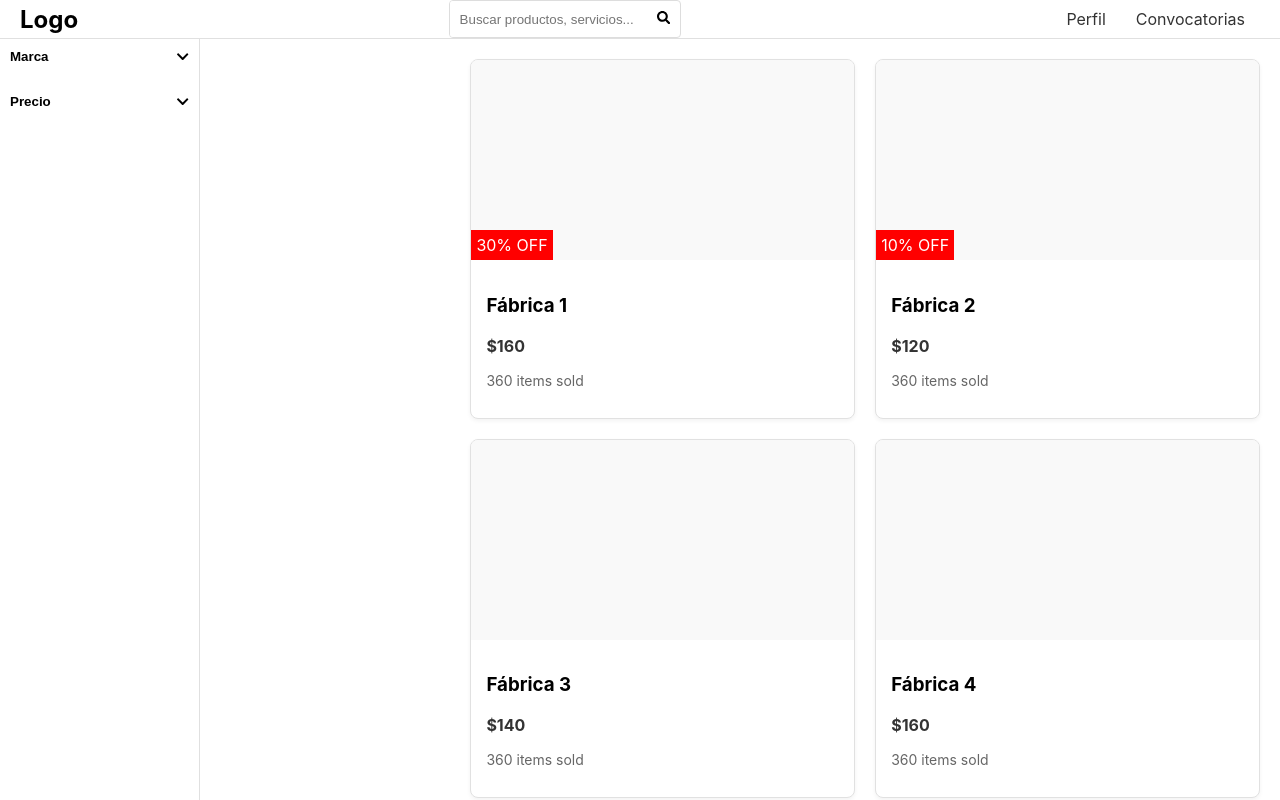
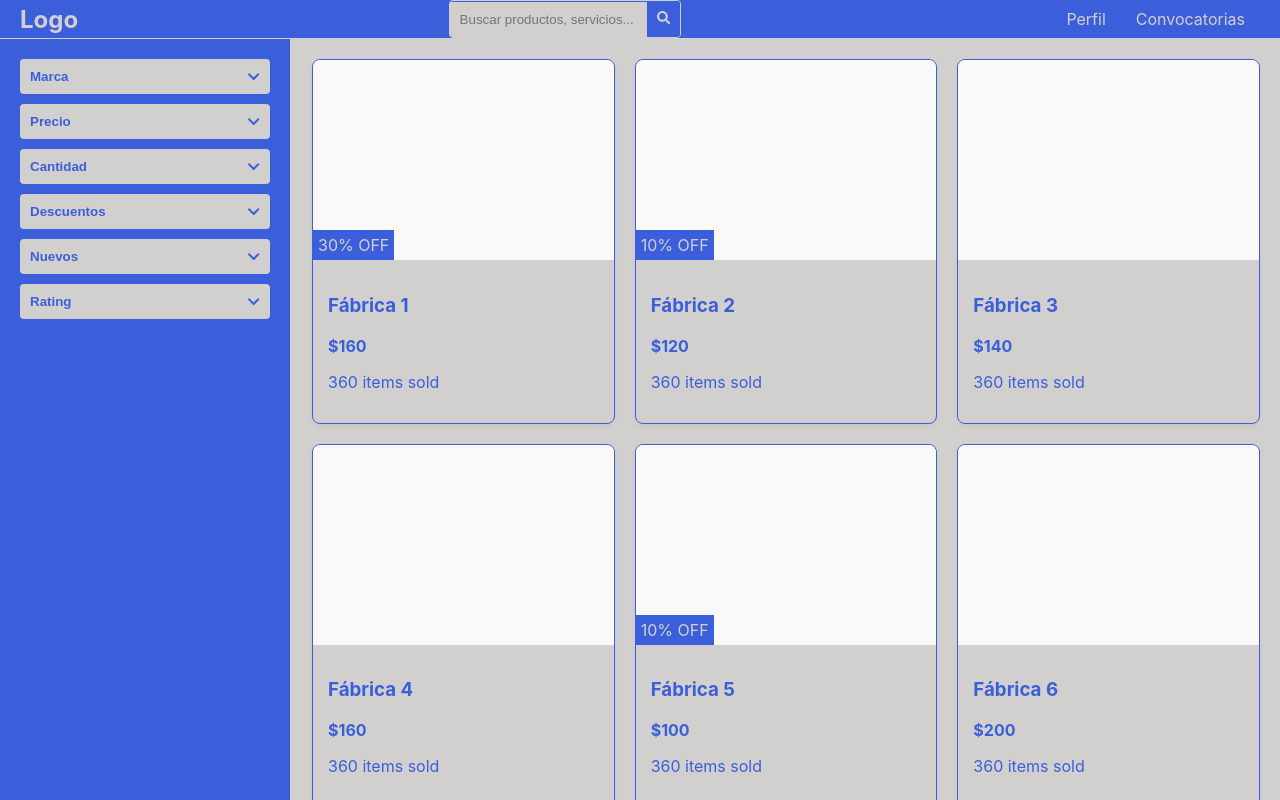
Before and after one commit to Renucopata/DrunkProject, a React (Create React App) app in the folder frontend/client/: page /login in a window 1280 px wide. Both pictures are taken after typing "Sample", "Sample", "Sample", "Sample123" into the empty fields and a click on the button "Register". Shown: the top 800 px of the page. Built offline with nearby package versions, Linux system fonts and the light colour scheme.

Commit message:
buscador del productgrid funcionando, colores a todas las paginas

```diff
--- a/frontend/client/src/components/Navbar/Navbar.jsx
+++ b/frontend/client/src/components/Navbar/Navbar.jsx
@@ -1,22 +1,39 @@
-import React from 'react';
+import React, { useState } from 'react';
 import { FaSearch } from 'react-icons/fa';
-import { Link } from 'react-router-dom'; // Importa Link de react-router-dom
-import '../../styles/Navbar.css'; // Asegúrate de que la ruta refleja la ubicación real del archivo CSS
+import { Link } from 'react-router-dom';
+import '../../styles/Navbar.css';
 
-const Navbar = () => {
+const Navbar = ({ onSearch }) => {
+  const [searchTerm, setSearchTerm] = useState('');
+
+  const handleSearchChange = (event) => {
+    setSearchTerm(event.target.value);
+  };
+
+  const handleSearchSubmit = (event) => {
+    event.preventDefault();
+    onSearch(searchTerm);  // Llama a la función onSearch con el término actual
+  };
+
   return (
     <nav className="navbar">
-      <div className="logo">Logo</div> {/* Reemplaza esto con tu componente de logo o imagen */}
+      <div className="logo">Logo</div>
       <div className="search-bar">
-        <input type="text" placeholder="Buscar productos, servicios..." />
-        <button type="submit">
-          <FaSearch />
-        </button>
+        <form onSubmit={handleSearchSubmit}>
+          <input
+            type="text"
+            placeholder="Buscar productos, servicios..."
+            value={searchTerm}
+            onChange={handleSearchChange}
+          />
+          <button type="submit">
+            <FaSearch />
+          </button>
+        </form>
       </div>
       <div className="navbar-links">
-        {/* Utiliza el componente Link para la navegación */}
         <Link to="/profile">Perfil</Link>
-        <Link to="/convocatoria">Convocatorias</Link> {/* Asegúrate de que la ruta coincida con la definida en tus Routes */}
+        <Link to="/convocatoria">Convocatorias</Link>
       </div>
     </nav>
   );
--- a/frontend/client/src/components/ProductGrid/ProductGrid.jsx
+++ b/frontend/client/src/components/ProductGrid/ProductGrid.jsx
@@ -1,30 +1,52 @@
 import React from 'react';
-import '../../styles/ProductGrid.css'; // Asegúrate de que la ruta refleja la ubicación real del archivo CSS
+import '../../styles/ProductGrid.css';
 
-const ProductGrid = () => {
-  // Esta es una lista de ejemplo con seis productos
+const ProductGrid = ({ searchTerm }) => {
   const products = [
     { id: 1, name: 'Fábrica 1', price: '$160', sold: '360 items sold', rating: 4, isSale: true, discount: '30% OFF' },
     { id: 2, name: 'Fábrica 2', price: '$120', sold: '360 items sold', rating: 3, isSale: true, discount: '10% OFF' },
     { id: 3, name: 'Fábrica 3', price: '$140', sold: '360 items sold', rating: 5 },
     { id: 4, name: 'Fábrica 4', price: '$160', sold: '360 items sold', rating: 4 },
     { id: 5, name: 'Fábrica 5', price: '$100', sold: '360 items sold', rating: 5, isSale: true, discount: '10% OFF' },
-    { id: 6, name: 'Fábrica 6', price: '$200', sold: '360 items sold', rating: 4 }
+    { id: 6, name: 'Fábrica 6', price: '$200', sold: '360 items sold', rating: 4 },
+    { id: 7, name: 'Fábrica 7', price: '$150', sold: '350 items sold', rating: 3, isSale: true, discount: '20% OFF' },
+    { id: 8, name: 'Fábrica 8', price: '$110', sold: '340 items sold', rating: 4 },
+    { id: 9, name: 'Fábrica 9', price: '$130', sold: '330 items sold', rating: 5, isSale: true, discount: '15% OFF' },
+    { id: 10, name: 'Fábrica 10', price: '$170', sold: '320 items sold', rating: 4 },
+    { id: 11, name: 'Fábrica 11', price: '$180', sold: '310 items sold', rating: 5 },
+    { id: 12, name: 'Fábrica 12', price: '$190', sold: '300 items sold', rating: 4 },
+    { id: 13, name: 'Fábrica 13', price: '$210', sold: '290 items sold', rating: 3, isSale: true, discount: '5% OFF' },
+    { id: 14, name: 'Fábrica 14', price: '$220', sold: '280 items sold', rating: 4, isSale: true, discount: '25% OFF' },
+    { id: 15, name: 'Fábrica 15', price: '$230', sold: '270 items sold', rating: 5, isSale: true, discount: '35% OFF' },
+    { id: 16, name: 'Fábrica 16', price: '$240', sold: '260 items sold', rating: 3 },
+    { id: 17, name: 'Fábrica 17', price: '$250', sold: '250 items sold', rating: 4 },
+    { id: 18, name: 'Fábrica 18', price: '$260', sold: '240 items sold', rating: 3, isSale: true, discount: '10% OFF' },
+    { id: 19, name: 'Fábrica 19', price: '$270', sold: '230 items sold', rating: 5 },
+    { id: 20, name: 'Fábrica 20', price: '$280', sold: '220 items sold', rating: 4, isSale: true, discount: '20% OFF' }
   ];
+
+  const normalizeString = (str) => {
+    return str
+      .normalize("NFD")
+      .replace(/[\u0300-\u036f]/g, "")
+      .toLowerCase();
+  };
+
+  const filteredProducts = products.filter(product =>
+    normalizeString(product.name).includes(normalizeString(searchTerm))
+  );
 
   return (
     <div className="product-grid">
-      {products.map(product => (
+      {filteredProducts.map(product => (
         <div key={product.id} className="product-card">
           <div className="product-image">
-            {/* Imagen del producto */}
             {product.isSale && <span className="product-sale">{product.discount}</span>}
           </div>
           <div className="product-details">
             <h3>{product.name}</h3>
             <p className="product-price">{product.price}</p>
-            <p className="product-sold">{product.sold}</p>
-            {/* Aquí iría el componente para las estrellas de rating */}
+            <p classám="product-sold">{product.sold}</p>
           </div>
         </div>
       ))}
--- a/frontend/client/src/components/Sidebar/Sidebar.jsx
+++ b/frontend/client/src/components/Sidebar/Sidebar.jsx
@@ -17,8 +17,6 @@ const AccordionSection = ({ title, children }) => {
 };
 
 const Sidebar = () => {
-  // Agrega aquí la lógica para el estado de los filtros
-
   return (
     <aside className="sidebar">
       <AccordionSection title="Marca">
@@ -34,7 +32,6 @@ const Sidebar = () => {
           <input type="checkbox" id="pattio" name="pattio" />
           <label htmlFor="pattio">Pattio</label>
         </div>
-        {/* Agrega más marcas si es necesario */}
       </AccordionSection>
 
       <AccordionSection title="Precio">
@@ -44,7 +41,69 @@ const Sidebar = () => {
         </div>
       </AccordionSection>
 
-      {/* Agrega aquí más secciones de filtros según tu imagen */}
+      <AccordionSection title="Cantidad">
+        <div className="filter-checkbox">
+          <input type="checkbox" id="1-50" name="1-50" />
+          <label htmlFor="1-50">1-50</label>
+        </div>
+        <div className="filter-checkbox">
+          <input type="checkbox" id="51-200" name="51-200" />
+          <label htmlFor="51-200">51-200</label>
+        </div>
+        <div className="filter-checkbox">
+          <input type="checkbox" id="200+" name="200+" />
+          <label htmlFor="200+">200+</label>
+        </div>
+      </AccordionSection>
+
+      <AccordionSection title="Descuentos">
+        <div className="filter-checkbox">
+          <input type="checkbox" id="allDiscounts" name="allDiscounts" />
+          <label htmlFor="allDiscounts">All Discounts</label>
+        </div>
+        <div className="filter-checkbox">
+          <input type="checkbox" id="todaysDeals" name="todaysDeals" />
+          <label htmlFor="todaysDeals">Today's Deals</label>
+        </div>
+      </AccordionSection>
+
+      <AccordionSection title="Nuevos">
+        <div className="filter-checkbox">
+          <input type="checkbox" id="last7days" name="last7days" />
+          <label htmlFor="last7days">Last 7 days</label>
+        </div>
+        <div className="filter-checkbox">
+          <input type="checkbox" id="last30days" name="last30days" />
+          <label htmlFor="last30days">Last 30 days</label>
+        </div>
+        <div className="filter-checkbox">
+          <input type="checkbox" id="last60days" name="last60days" />
+          <label htmlFor="last60days">Last 60 days</label>
+        </div>
+      </AccordionSection>
+
+      <AccordionSection title="Rating">
+        <div className="filter-checkbox">
+          <input type="checkbox" id="1star" name="rating" value="1" />
+          <label htmlFor="1star">★☆☆☆☆</label>
+        </div>
+        <div className="filter-checkbox">
+          <input type="checkbox" id="2stars" name="rating" value="2" />
+          <label htmlFor="2stars">★★☆☆☆</label>
+        </div>
+        <div className="filter-checkbox">
+          <input type="checkbox" id="3stars" name="rating" value="3" />
+          <label htmlFor="3stars">★★★☆☆</label>
+        </div>
+        <div className="filter-checkbox">
+          <input type="checkbox" id="4stars" name="rating" value="4" />
+          <label htmlFor="4stars">★★★★☆</label>
+        </div>
+        <div className="filter-checkbox">
+          <input type="checkbox" id="5stars" name="rating" value="5" />
+          <label htmlFor="5stars">★★★★★</label>
+        </div>
+      </AccordionSection>
     </aside>
   );
 };
--- a/frontend/client/src/pages/DashboardPage.jsx
+++ b/frontend/client/src/pages/DashboardPage.jsx
@@ -1,16 +1,22 @@
-import React from 'react';
-import Navbar from '../components/Navbar/Navbar'; // Asume que tienes un archivo Navbar.jsx
-import Sidebar from '../components/Sidebar/Sidebar'; // Asume que tienes un archivo Sidebar.jsx
-import ProductGrid from '../components/ProductGrid/ProductGrid'; // Asume que tienes un archivo ProductGrid.jsx
-import '../styles/DashboardPage.css'; // El CSS para DashboardPage
+import React, { useState } from 'react';
+import Navbar from '../components/Navbar/Navbar';
+import Sidebar from '../components/Sidebar/Sidebar';
+import ProductGrid from '../components/ProductGrid/ProductGrid';
+import '../styles/DashboardPage.css';
 
 const DashboardPage = () => {
+  const [searchTerm, setSearchTerm] = useState('');
+
+  const handleSearch = (term) => {
+    setSearchTerm(term);
+  };
+
   return (
     <div className="dashboard-page">
-      <Navbar />
+      <Navbar onSearch={handleSearch} />
       <div className="dashboard-main">
         <Sidebar />
-        <ProductGrid />
+        <ProductGrid searchTerm={searchTerm} />
       </div>
     </div>
   );
--- a/frontend/client/src/styles/DashboardPage.css
+++ b/frontend/client/src/styles/DashboardPage.css
@@ -1,24 +1,38 @@
-/* DashboardPage.css */
+:root {
+  --primary-color: #3B5FDB; /* Azul */
+  --secondary-color: #f5f5f5; /* Blanco medio plomo (gris claro) */
+  --text-color: #3B5FDB; /* Azul para el texto, para contraste */
+  --bg-color: #f5f5f5; /* Fondo secundario */
+  --highlight-color: #ffffff; /* Blanco para resaltar (si necesario) */
+}
+
 .dashboard-page {
     display: flex;
     flex-direction: column;
-    height: 100vh; /* Utiliza todo el alto de la pantalla */
+    height: 100vh;
+    background-color: var(--bg-color);
 }
 
 .dashboard-main {
     display: flex;
-    flex: 1; /* Toma el espacio restante después del navbar */
+    flex: 1;
+    background-color: var(--secondary-color); /* Aplica el color de fondo secundario al área principal */
 }
 
-  /* Suponiendo que quieras un sidebar colapsable o fijo, puedes ajustar el ancho aquí */
+/* Estilo para la barra lateral */
 .sidebar {
-    width: 250px; /* Ajusta el ancho según tu diseño */
-    border-right: 1px solid #e0e0e0; /* Línea divisoria sutil */
+    width: 250px; /* Puedes ajustar el ancho según tus necesidades */
+    background-color: var(--primary-color); /* Azul como color principal */
+    color: var(--highlight-color); /* Texto en blanco */
+    padding: 20px; /* Agrega espaciado interno */
+    border-right: 2px solid var(--highlight-color); /* Línea divisoria */
 }
 
-  /* Adapta tus estilos de cuadrícula de productos aquí */
+/* Estilo para la cuadrícula de productos */
 .product-grid {
     flex-grow: 1; /* Toma el espacio restante */
-    overflow-y: auto; /* Permite desplazamiento si los productos exceden la altura de la pantalla */
-    padding: 20px; /* Espaciado alrededor de los productos */
+    overflow-y: auto; /* Permite el desplazamiento vertical */
+    padding: 20px; /* Espaciado interno */
+    background-color: var(--bg-color); /* Gris claro para los productos */
+    color: var(--text-color); /* Texto azul */
 }
--- a/frontend/client/src/styles/LoginPage.css
+++ b/frontend/client/src/styles/LoginPage.css
@@ -1,22 +1,31 @@
+:root {
+  --primary-color: #3B5FDB; /* Azul */
+  --secondary-color: #d2cfcf; /* Blanco medio plomo (gris claro) */
+  --text-color: #3B5FDB; /* Azul para el texto, para contraste */
+  --bg-color: #aa0c0c; /* Fondo secundario */
+  --highlight-color: #ffffff; /* Blanco para resaltar (si necesario) */
+}
+
 .register-container {
-    background-color: #fff; /* Fondo blanco para el formulario */
-    max-width: 400px; /* Ajusta esto según el ancho deseado */
-    margin: 50px auto; /* Centra el formulario en la página */
+  background-color: var(--bg-color);
+  color: var(--text-color);
+  max-width: 400px;
+  margin: 50px auto;
   padding: 20px;
-    border-radius: 8px; /* Bordes redondeados */
-    box-shadow: 0px 4px 10px rgba(0, 0, 0, 0.1); /* Sombra suave */
+  border-radius: 8px;
+  box-shadow: 0px 4px 10px rgba(0, 0, 0, 0.1);
+  border: 2px solid #000; /* Borde negro añadido */
 }
 
 .register-container .logo {
   display: block;
-    margin: 0 auto 20px; /* Centrar logo y añadir margen inferior */
-    /* Añade aquí más estilos para tu logo */
+  margin: 0 auto 20px;
 }
 
 .register-container h1 {
-    color: #333; /* Color de texto oscuro */
+  color: var(--text-color);
   text-align: center;
-    margin-bottom: 20px; /* Espacio debajo del título */
+  margin-bottom: 20px;
 }
 
 .register-container form {
@@ -31,37 +40,32 @@
 
 .register-container input {
   padding: 10px;
-    margin-bottom: 15px; /* Espacio entre campos de entrada */
-    border: 1px solid #ccc; /* Borde de color gris claro */
-    border-radius: 4px; /* Bordes redondeados en los campos de entrada */
+  margin-bottom: 15px;
+  border: 1px solid #010101;
+  border-radius: 4px;
+  background-color: var(--highlight-color); /* Blanco puro para los campos de entrada */
+  color: #000000; /* Color del texto en negro para mejorar la legibilidad */
 }
 
-  .register-container input[type="email"],
 .register-container input[type="password"] {
-    width: 100%; /* Hace que los campos email y password ocupen el ancho completo */
+  width: 80%; /* Ajuste de tamaño específico para el campo de contraseña */
 }
 
 .register-container button {
   padding: 10px 20px;
-    background-color: #333; /* Color de fondo del botón */
-    color: white; /* Color de texto del botón */
+  background-color: var(--primary-color); /* Azul */
+  color: var(--highlight-color); /* Blanco */
+  border-radius: 4px;
+  cursor: pointer;
   border: none;
-    border-radius: 4px; /* Bordes redondeados del botón */
-    cursor: pointer; /* Cursor de mano al pasar sobre el botón */
-    margin-top: 10px; /* Espacio arriba del botón */
 }
 
 .register-container button:hover {
-    background-color: #555; /* Color de fondo del botón al pasar el cursor */
+  background-color: var(--highlight-color); /* Blanco */
+  color: var(--primary-color); /* Azul */
 }
 
-  /* Estilos para los campos de nombre y apellido cuando están uno al lado del otro */
-  .register-container input[type="text"]:first-child,
-  .register-container input[type="text"]:last-child {
-    width: 48%; /* Ajusta el ancho para que quepan dos en la fila */
-  }
-
-  /* Ajuste de respuesta para dispositivos móviles */
+/* Ajustes responsivos para dispositivos móviles */
 @media (max-width: 500px) {
   .register-container form div {
       flex-direction: column;
@@ -69,6 +73,6 @@
 
   .register-container input[type="text"]:first-child,
   .register-container input[type="text"]:last-child {
-      width: 100%; /* Los campos de texto deben ocupar el ancho completo en móviles */
+      width: 100%;
   }
 }
--- a/frontend/client/src/styles/Navbar.css
+++ b/frontend/client/src/styles/Navbar.css
@@ -1,7 +1,14 @@
-/* Navbar.css */
+:root {
+  --primary-color: #3B5FDB; /* Azul */
+  --secondary-color: #f5f5f5; /* Blanco medio plomo (gris claro) */
+  --text-color: #3B5FDB; /* Azul para el texto, para contraste */
+  --bg-color: #f5f5f5; /* Fondo secundario */
+  --highlight-color: #ffffff; /* Blanco para resaltar (si necesario) */
+}
+
 .navbar {
-    background-color: #ffffff;
-    border-bottom: 1px solid #e0e0e0;
+  background-color: var(--primary-color); /* Azul como color de fondo */
+  border-bottom: 1px solid var(--secondary-color); /* Línea divisoria en gris claro */
   padding: 0 20px;
   display: flex;
   justify-content: space-between;
@@ -11,36 +18,41 @@
 .navbar .logo {
   font-size: 24px;
   font-weight: bold;
-    /* Añade más estilos para tu logo aquí */
+  color: var(--highlight-color); /* Blanco para el logo */
 }
 
 .search-bar {
   display: flex;
-    border: 1px solid #ddd;
+  border: 1px solid var(--highlight-color); /* Bordes blancos para la barra de búsqueda */
   border-radius: 4px;
   overflow: hidden;
 }
 
 .search-bar input {
+  flex-grow: 1;
   border: none;
   padding: 10px;
   outline: none;
+  color: var(--text-color); /* Texto azul */
+  background-color: var(--secondary-color); /* Fondo gris claro */
 }
 
 .search-bar button {
-    background: none;
+  background: var(--primary-color); /* Fondo azul */
   border: none;
   padding: 10px;
   cursor: pointer;
+  color: var(--highlight-color); /* Ícono blanco */
 }
 
 .navbar-links a {
   text-decoration: none;
-    color: #333;
+  color: var(--highlight-color); /* Texto blanco */
   padding: 10px 15px;
   transition: background-color 0.3s;
 }
 
 .navbar-links a:hover {
-    background-color: #f0f0f0;
+  background-color: var(--highlight-color); /* Fondo blanco */
+  color: var(--primary-color); /* Texto azul */
 }
--- a/frontend/client/src/styles/ProductGrid.css
+++ b/frontend/client/src/styles/ProductGrid.css
@@ -1,35 +1,40 @@
-/* ProductGrid.css */
+:root {
+  --primary-color: #3B5FDB; /* Azul */
+  --secondary-color: #f5f5f5; /* Blanco medio plomo (gris claro) */
+  --text-color: #3B5FDB; /* Azul para el texto, para contraste */
+  --bg-color: #f5f5f5; /* Fondo secundario */
+  --highlight-color: #ffffff; /* Blanco para resaltar (si necesario) */
+}
+
 .product-grid {
     display: grid;
     grid-template-columns: repeat(auto-fill, minmax(250px, 1fr));
     grid-gap: 20px;
     padding: 20px;
-    width: calc(100% - 250px); /* Asumiendo que tu sidebar tiene un ancho de 250px */
-    margin-left: 250px; /* Mismo ancho que el sidebar */
-    box-sizing: border-box;
+    background-color: var(--bg-color); /* Fondo gris claro para la cuadrícula de productos */
 }
 
 .product-card {
-    background-color: #fff;
-    border: 1px solid #e1e1e1;
+    background-color: var(--secondary-color); /* Fondo de las tarjetas de producto en gris claro */
+    border: 1px solid var(--primary-color); /* Borde azul */
     border-radius: 8px;
     overflow: hidden;
-    position: relative; /* Para posicionar absolutamente el descuento y los íconos favoritos */
+    position: relative; /* Necesario para posicionar elementos como etiquetas de venta */
     box-shadow: 0 2px 4px rgba(0, 0, 0, 0.05);
 }
 
 .product-image {
     background-color: #f9f9f9;
     height: 200px;
-    position: relative; /* Para posicionar el ícono de favoritos */
+    position: relative;
 }
 
 .product-sale {
     position: absolute;
     bottom: 0;
     left: 0;
-    background-color: red;
-    color: white;
+    background-color: var(--primary-color); /* Fondo azul para etiquetas de venta */
+    color: var(--highlight-color); /* Texto blanco */
     padding: 5px;
 }
 
@@ -38,7 +43,7 @@
 }
 
 .product-price {
-    color: #333;
+    color: var(--text-color); /* Texto azul para el precio */
     font-weight: bold;
 }
 
@@ -46,5 +51,3 @@
     color: #666;
     font-size: 0.875rem;
 }
-
-  /* Agrega estilos para las estrellas de rating y el ícono de favoritos aquí */
--- a/frontend/client/src/styles/Sidebar.css
+++ b/frontend/client/src/styles/Sidebar.css
@@ -1,6 +1,15 @@
-/* Sidebar.css */
+:root {
+  --primary-color: #3B5FDB; /* Azul */
+  --secondary-color: #f5f5f5; /* Blanco medio plomo (gris claro) */
+  --text-color: #3B5FDB; /* Azul para el texto, para contraste */
+  --bg-color: #f5f5f5; /* Fondo secundario */
+  --highlight-color: #ffffff; /* Blanco para resaltar (si necesario) */
+}
+
 .sidebar {
-    /* Estilos generales del sidebar */
+    background-color: var(--primary-color); /* Fondo azul para toda la barra lateral */
+    color: var(--highlight-color); /* Texto en blanco para contraste */
+    padding: 20px;
 }
 
 .accordion-section {
@@ -11,30 +20,38 @@
     display: flex;
     justify-content: space-between;
     align-items: center;
-    background-color: transparent;
+    background-color: var(--secondary-color); /* Fondo gris claro para cada sección */
+    color: var(--text-color); /* Texto azul para visibilidad */
     border: none;
     padding: 10px;
     width: 100%;
     text-align: left;
     cursor: pointer;
-    font-weight: bold; /* Texto en negrita para el título de la sección */
+    font-weight: bold;
+    border-radius: 4px; /* Estilo adicional para redondear las esquinas */
+}
+
+.accordion-heading:hover {
+    background-color: var(--highlight-color); /* Cambio de color al pasar el mouse */
 }
 
 .accordion-content {
     padding: 10px;
+    background-color: var(--bg-color); /* Mantener el fondo consistente con el color secundario */
+    border-radius: 4px; /* Bordes redondeados para el contenido */
 }
 
 .filter-checkbox {
-    display: block; /* Para que cada checkbox esté en su propia línea */
-    margin: 5px 0; /* Un poco de margen para separación */
+    display: flex;
+    align-items: center;
+    margin: 5px 0;
 }
 
 .filter-checkbox input[type="checkbox"] {
-    margin-right: 10px; /* Espacio entre el checkbox y la etiqueta */
+    margin-right: 10px;
 }
 
 .filter-range input[type="range"] {
-    width: 100%; /* Aprovecha todo el ancho disponible */
+    width: 100%;
+    cursor: pointer; /* Mejora de la interactividad */
 }
-
-  /* Puede que necesites estilos adicionales para personalizar completamente los sliders y los checkboxes */
```
Also changed, not shown: frontend/client/src/styles/ConvocatoriaPage.css (+52 -36 lines). Lines whose indentation alone changed are shown as unchanged.
